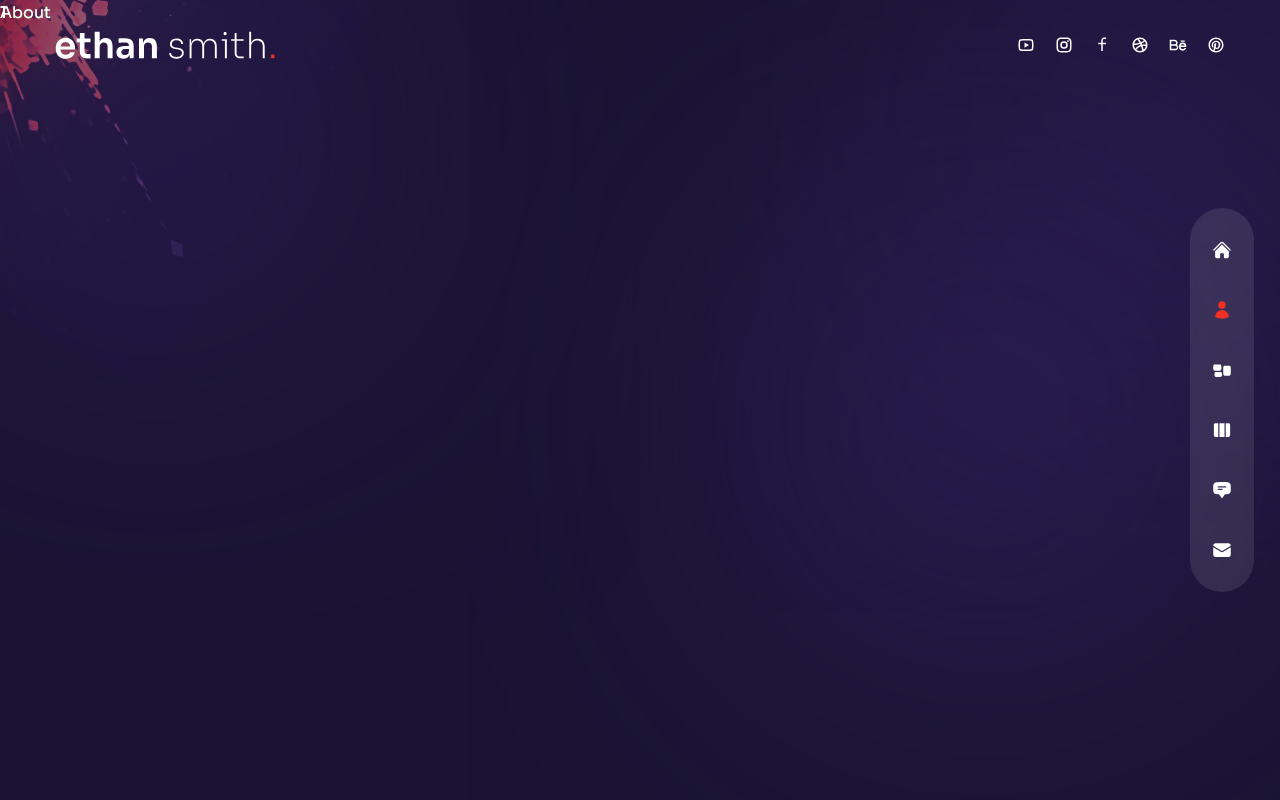
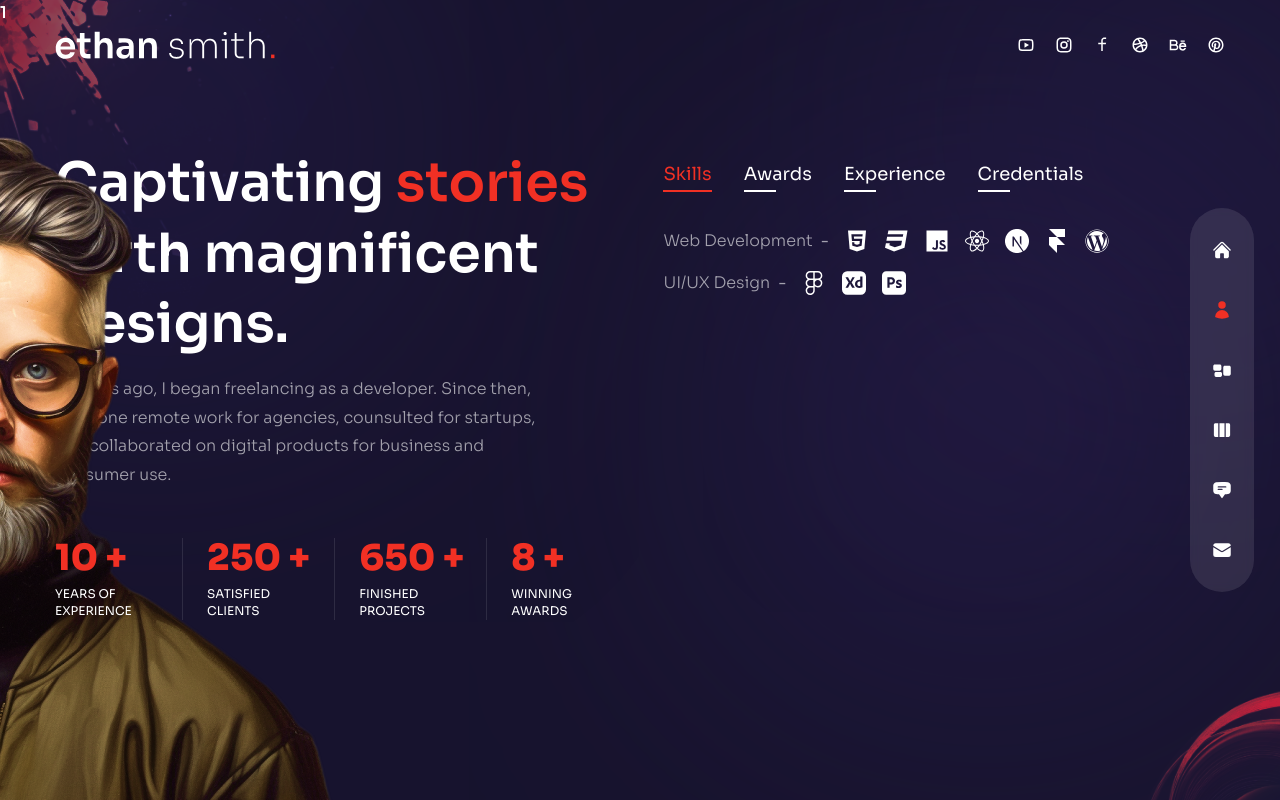
Before and after one commit to MatheusDSantossi/portfolio-website-p2, a Next.js app in the folder portfolio_starter_p2/: page /about in a window 1280 px wide. Built offline with nearby package versions, Linux system fonts and the light colour scheme.

Commit message:
feat: add about component

```diff
--- a/portfolio_starter_p2/components/Circles.js
+++ b/portfolio_starter_p2/components/Circles.js
@@ -1,5 +1,12 @@
+// next image
+import Image from 'next/image';
+
 const Circles = () => {
-  return <div>Circles</div>;
+  return (
+    <div className='w-[200px] xl:w-300px] absolute -right-16 -bottom-2 mix-blend-color-dodge animate-pulse duration-75 z-10 '>
+      <Image src={'/circles.png'} width={260} height={200} className='w-full h-full' alt=''/>
+    </div>
+);
 };
 
 export default Circles;
--- a/portfolio_starter_p2/pages/about/index.js
+++ b/portfolio_starter_p2/pages/about/index.js
@@ -1,4 +1,4 @@
-// https://youtu.be/qp0-L_M3Ad4?t=4349
+import React, { useState } from 'react';
 
 // icons
 import {
@@ -90,8 +90,141 @@
   },
 ];
 
+// componnts
+import Avatar from '../../components/Avatar';
+import Circles from '../../components/Circles';
+
+// framer motion
+import { motion } from 'framer-motion';
+import { fadeIn } from '../../variants';
+
+// counter
+import CountUp from 'react-countup';
+
 const About = () => {
-  return <div>About</div>;
+  const [index, setIndex] = useState(0);
+  console.log(index);
+
+  return (
+    <div className='h-full bg-primary/30 py-32 text-center xl:text-left'>
+      <Circles />
+      {/* avatar img */}
+      <motion.div
+        variants={fadeIn('right', 0.2)} initial="hidden"
+        animate="show"
+        exit="hidden"
+        className='hidden xl:flex absolute bottom-0 -left-[370px]'>
+        <Avatar />
+      </motion.div>
+      <div className='container mx-auto h-full flex flex-col items-center xl:flex-row gap-x-6'>
+        {/* text */}
+        <div className='flex-1 flex flex-col justify-center'>
+          <motion.h2
+            variants={fadeIn('right', 0.2)}
+            initial="hidden"
+            animate="show"
+            exit="hidden"
+            className="h2">Captivating <span className='text-accent'>stories</span> birth magnificent designs.
+          </motion.h2>
+          <motion.p
+            variants={fadeIn('right', 0.4)}
+            initial="hidden"
+            animate="show"
+            exit="hidden"
+            className='max-w-[500px] mx-auto xl:mx-0 mb-6 xl:mb-12 px-2 xl:px-0'>
+            10 years ago, I began freelancing as a developer. Since then, I've done remote work for agencies, counsulted for startups, and collaborated on digital products for business and consumer use.
+          </motion.p>
+          {/* counters */}
+          <motion.div
+            variants={fadeIn('right', 0.6)}
+            initial="hidden"
+            animate="show"
+            exit="hidden"
+            className='hidden md:flex md:max-w-xl xl:max-w-none mx-auto xl:mx-0 mb-8'>
+            <div className='flex flex-1 xl:gap-x-6'>
+              {/* experience */}
+              <div className='relative flex-1 after:w-[1px] after:h-full after:bg-white/10 after:absolute after:top-0 after:right-0'>
+                <div className='text-2xl xl:text-4xl font-extrabold text-accent mb-2'>
+                  <CountUp start={0} end={10} duration={5} /> +
+                </div>
+                <div className='text-xs uppercase tracking-[1´x] leading-[1.4] max-w-[100px]'>Years of experience</div>
+              </div>
+              {/* clients */}
+              <div className='relative flex-1 after:w-[1px] after:h-full after:bg-white/10 after:absolute after:top-0 after:right-0'>
+                <div className='text-2xl xl:text-4xl font-extrabold text-accent mb-2'>
+                  <CountUp start={0} end={250} duration={5} /> +
+                </div>
+                <div className='text-xs uppercase tracking-[1´x] leading-[1.4] max-w-[100px]'>Satisfied clients</div>
+              </div>
+              {/* projects */}
+              <div className='relative flex-1 after:w-[1px] after:h-full after:bg-white/10 after:absolute after:top-0 after:right-0'>
+                <div className='text-2xl xl:text-4xl font-extrabold text-accent mb-2'>
+                  <CountUp start={0} end={650} duration={5} /> +
+                </div>
+                <div className='text-xs uppercase tracking-[1´x] leading-[1.4] max-w-[100px]'>Finished projects</div>
+              </div>
+              {/* awards */}
+              <div className='relative flex-1 '>
+                <div className='text-2xl xl:text-4xl font-extrabold text-accent mb-2'>
+                  <CountUp start={0} end={8} duration={5} /> +
+                </div>
+                <div className='text-xs uppercase tracking-[1´x] leading-[1.4] max-w-[100px]'>Winning awards</div>
+              </div>
+            </div>
+          </motion.div>
+        </div>
+
+
+        {/* info */}
+        <motion.div
+          variants={fadeIn('left', 0.4)}
+          initial="hidden"
+          animate="show"
+          exit="hidden"
+          className='flex flex-col w-full xl:max-w-[48%] h-[480px]'>
+          <div className='flex gap-x-4 xl:gap-x-8 mx-auto xl:mx-0 mb-4'>
+            {aboutData.map((item, itemIndex) => {
+              return (
+                <div
+                  key={itemIndex}
+                  className={`cursor-pointer capitalize xl:text-lg relative after:h-[2px] after:absolute after:-bottom-1 after:left-0
+                    ${index === itemIndex
+                      ? 'text-accent after:w-[100%] after:bg-accent after:transition-all after:duration-300'
+                      : 'after:w-8 after:bg-white'
+                    }`}
+
+                  onClick={() => setIndex(itemIndex)}
+                >
+                  {item.title}
+                </div>
+              )
+            })}
+          </div>
+
+          <div className='py-2 xl:py-6 flex flex-col gap-y-2 xl:gap-y-4 items-center xl:items-start'>
+            {aboutData[index].info.map((item, itemIndex) => {
+              return (
+                <div key={itemIndex} className='flex-1 flex flex-col md:flex-row max-w-max gap-x-2 items-center text-white/60'>
+                  {/* title */}
+                  <div className='font-light mb-2 md:mb-0'>{item.title}</div>
+                  <div className='hidden md:flex'>-</div>
+                  <div className=''>{item.stage}</div>
+                  <div className='flex gap-x-4'>
+                    {/* icons */}
+                    {item.icons?.map((icon, itemIndex) => {
+                      return (
+                        <div className='text-2xl text-white'>{icon}</div>
+                      )
+                    })}
+                  </div>
+                </div>
+              )
+            })}
+          </div>
+        </motion.div>
+      </div>
+    </div>
+  );
 };
 
 export default About;
```
